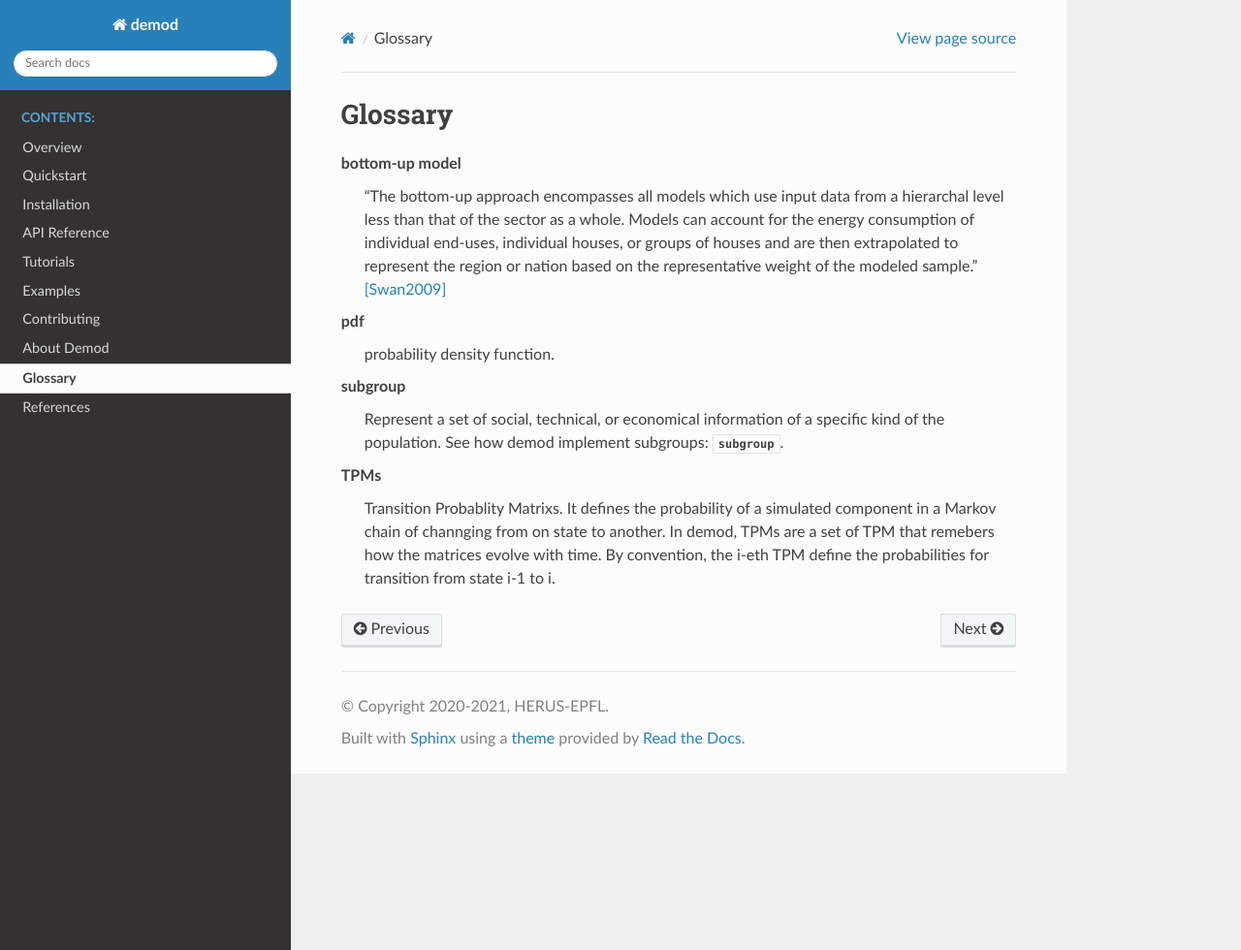
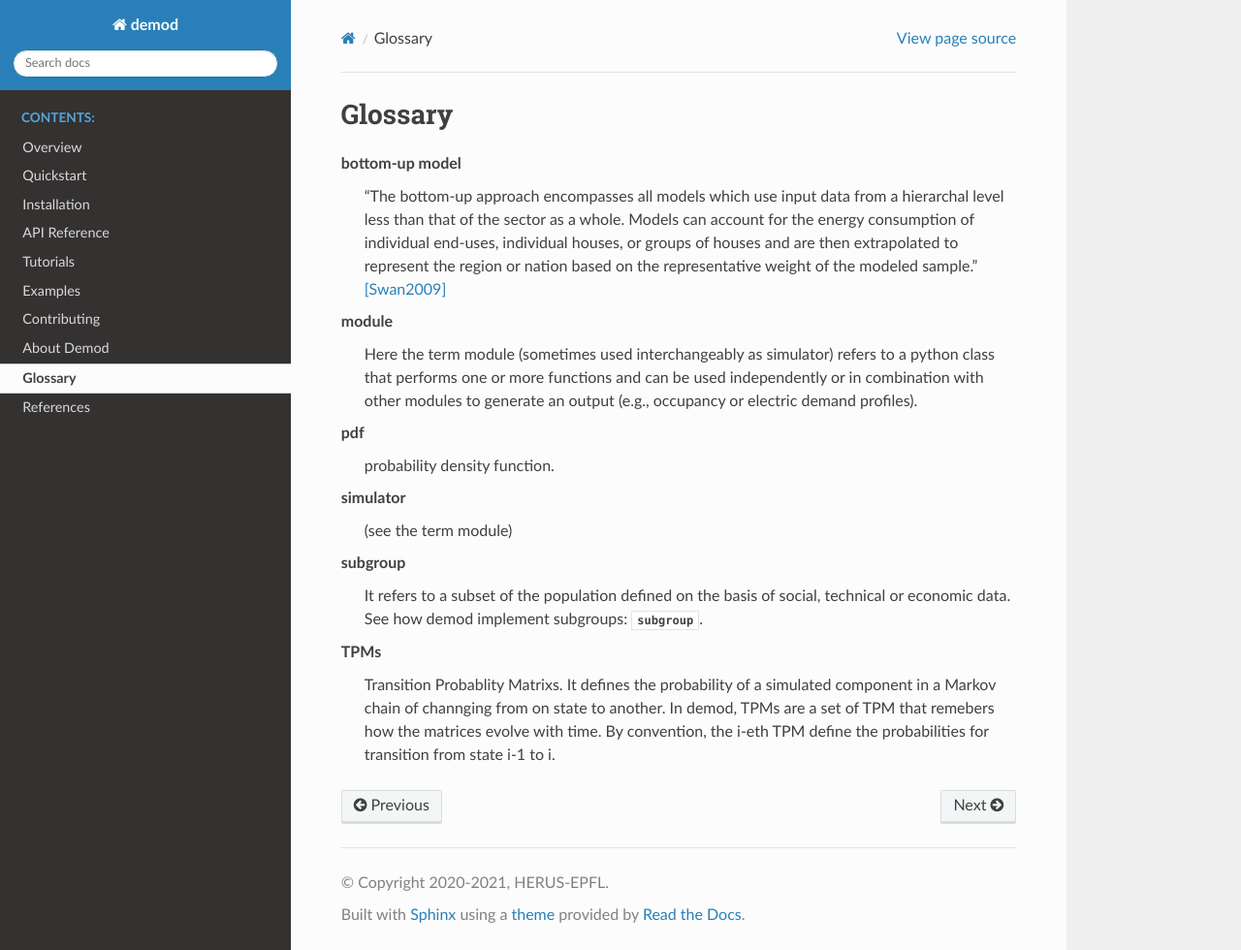
Before and after one commit to epfl-herus/demod, a Sphinx documentation site: the page built from docs/source/glossary.rst, in a window 1280 px wide and 980 px high. Shown: the whole window at 97% size. Built offline with Sphinx 7.4.7 and the Read the Docs theme 2.0.0, drawn with Linux system fonts in a browser that asks for light colours; formulas are drawn with MathJax 3.

```diff
--- a/docs/source/about/index.rst
+++ b/docs/source/about/index.rst
@@ -27,7 +27,8 @@ Demod was developed within the MoMeEnT project
 Energy system and its Transformation"* ,
 jointly funded by
 `Swiss National Science Foundation (SNSF) <http://www.snf.ch/en/theSNSF/Pages/default.aspx>`_
-and the `German Research Foundation (DFG) <https://www.dfg.de/en/research_funding/index.html>`_.
+and the `German Research Foundation (DFG) <https://www.dfg.de/en/research_funding/index.html>`_
+- Project number `182878 <http://p3.snf.ch/Project-182878>`_.
 
 .. _licence:
 
--- a/docs/source/glossary.rst
+++ b/docs/source/glossary.rst
@@ -15,12 +15,21 @@ Glossary
       the representative weight of the modeled sample."
       [Swan2009]_
 
+   module
+      Here the term module (sometimes used interchangeably as simulator)
+      refers to a python class that performs one or more functions
+      and can be used independently or in combination with other modules to
+      generate an output (e.g., occupancy or electric demand profiles).
+
    pdf
       probability density function.
 
+   simulator
+      (see the term module)
+
    subgroup
-      Represent a set of social, technical, or economical information of
-      a specific kind of the population.
+      It refers to a subset of the population defined on the basis of social,
+      technical or economic data.
       See how demod implement subgroups:
       :py:attr:`~demod.utils.cards_doc.Params.subgroup`.
 
```
Also changed, not shown: docs/source/overview/weather_overview.rst (added, +38 -0 lines).
